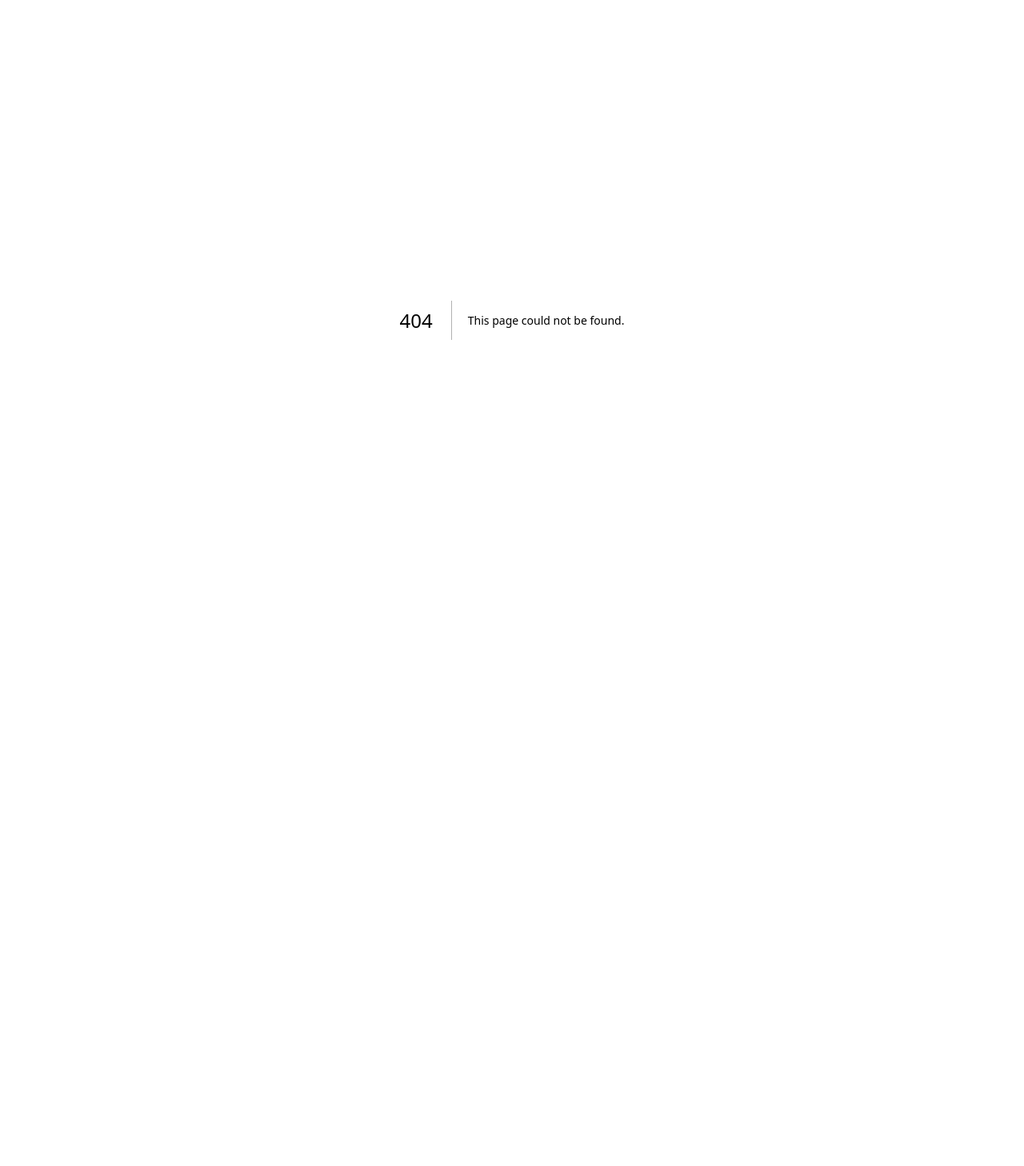
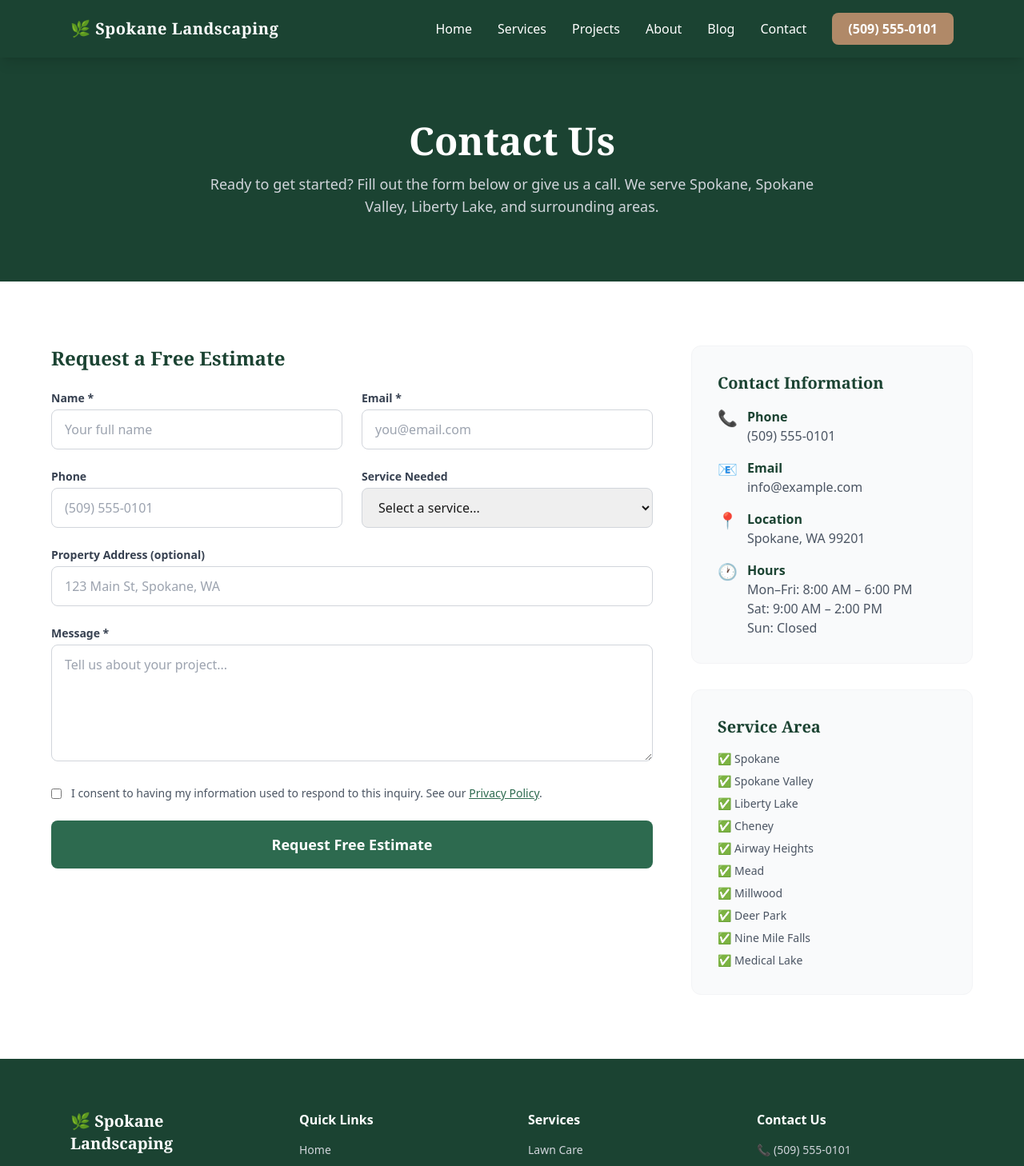
Before and after one commit to AutoRepHero/landscaper-demo, a Next.js app: page /contact in a window 1280 px wide. Before the commit this address had no page. Shown: the top 1458 px of the page at 80% size. Before the commit the page ends 800 px from the top, so only its background shows below. Built offline with nearby package versions, Linux system fonts and the light colour scheme; no server answers.

Commit message:
Create page.tsx

```diff
--- /dev/null
+++ b/src/app/contact/page.tsx
@@ -0,0 +1,109 @@
+import Header from "@/components/Header";
+import Footer from "@/components/Footer";
+import ContactForm from "@/components/ContactForm";
+import type { Metadata } from "next";
+
+export const metadata: Metadata = {
+  title: "Contact Us | Free Landscaping Estimate in Spokane, WA",
+  description:
+    "Request a free landscaping estimate in Spokane, WA. Contact our team for lawn care, landscape design, hardscaping, irrigation, and snow removal services.",
+};
+
+export default function ContactPage() {
+  return (
+    <>
+      <Header />
+      <main>
+        {/* Hero */}
+        <section className="bg-brand-dark text-white py-20 px-6 text-center">
+          <div className="max-w-3xl mx-auto">
+            <h1 className="font-heading text-4xl md:text-5xl font-bold mb-4">
+              Contact Us
+            </h1>
+            <p className="text-lg text-gray-300">
+              Ready to get started? Fill out the form below or give us a call.
+              We serve Spokane, Spokane Valley, Liberty Lake, and surrounding areas.
+            </p>
+          </div>
+        </section>
+
+        {/* Contact section */}
+        <section className="py-20 px-6 bg-white">
+          <div className="max-w-6xl mx-auto grid grid-cols-1 lg:grid-cols-3 gap-12">
+            {/* Form */}
+            <div className="lg:col-span-2">
+              <h2 className="font-heading text-2xl font-bold text-brand-dark mb-6">
+                Request a Free Estimate
+              </h2>
+              <ContactForm />
+            </div>
+
+            {/* Contact info sidebar */}
+            <div className="space-y-8">
+              <div className="bg-gray-50 rounded-xl p-8 border border-gray-100">
+                <h3 className="font-heading text-xl font-bold text-brand-dark mb-4">
+                  Contact Information
+                </h3>
+                <ul className="space-y-4 text-gray-600">
+                  <li className="flex items-start gap-3">
+                    <span className="text-xl">📞</span>
+                    <div>
+                      <p className="font-semibold text-brand-dark">Phone</p>
+                      <a href="tel:5095550101" className="hover:text-brand-green transition">
+                        (509) 555-0101
+                      </a>
+                    </div>
+                  </li>
+                  <li className="flex items-start gap-3">
+                    <span className="text-xl">📧</span>
+                    <div>
+                      <p className="font-semibold text-brand-dark">Email</p>
+                      <a href="mailto:info@example.com" className="hover:text-brand-green transition">
+                        info@example.com
+                      </a>
+                    </div>
+                  </li>
+                  <li className="flex items-start gap-3">
+                    <span className="text-xl">📍</span>
+                    <div>
+                      <p className="font-semibold text-brand-dark">Location</p>
+                      <p>Spokane, WA 99201</p>
+                    </div>
+                  </li>
+                  <li className="flex items-start gap-3">
+                    <span className="text-xl">🕐</span>
+                    <div>
+                      <p className="font-semibold text-brand-dark">Hours</p>
+                      <p>Mon–Fri: 8:00 AM – 6:00 PM</p>
+                      <p>Sat: 9:00 AM – 2:00 PM</p>
+                      <p>Sun: Closed</p>
+                    </div>
+                  </li>
+                </ul>
+              </div>
+
+              <div className="bg-gray-50 rounded-xl p-8 border border-gray-100">
+                <h3 className="font-heading text-xl font-bold text-brand-dark mb-4">
+                  Service Area
+                </h3>
+                <ul className="space-y-2 text-gray-600 text-sm">
+                  <li>✅ Spokane</li>
+                  <li>✅ Spokane Valley</li>
+                  <li>✅ Liberty Lake</li>
+                  <li>✅ Cheney</li>
+                  <li>✅ Airway Heights</li>
+                  <li>✅ Mead</li>
+                  <li>✅ Millwood</li>
+                  <li>✅ Deer Park</li>
+                  <li>✅ Nine Mile Falls</li>
+                  <li>✅ Medical Lake</li>
+                </ul>
+              </div>
+            </div>
+          </div>
+        </section>
+      </main>
+      <Footer />
+    </>
+  );
+}
```
